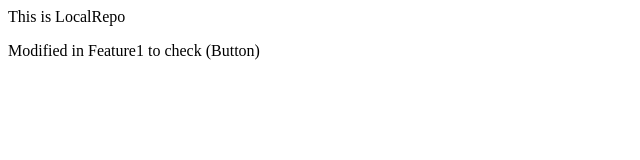
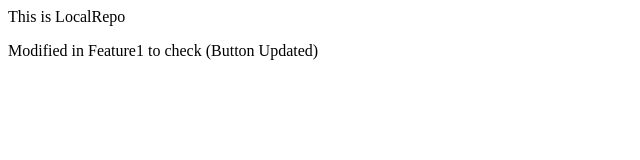
Before and after one commit to Deepak-9988/localRepo, a plain HTML site: page index.html in a window 1280 px wide. Shown: the full height of the page, 0-640 px from the left. Drawn offline with Linux system fonts and the light colour scheme.

Commit message:
Main updated

```diff
--- a/index.html
+++ b/index.html
@@ -2,5 +2,5 @@
     This is LocalRepo
 </p>
 <p>
-    Modified in Feature1 to check (Button)
+    Modified in Feature1 to check (Button Updated)
 </p>
```
